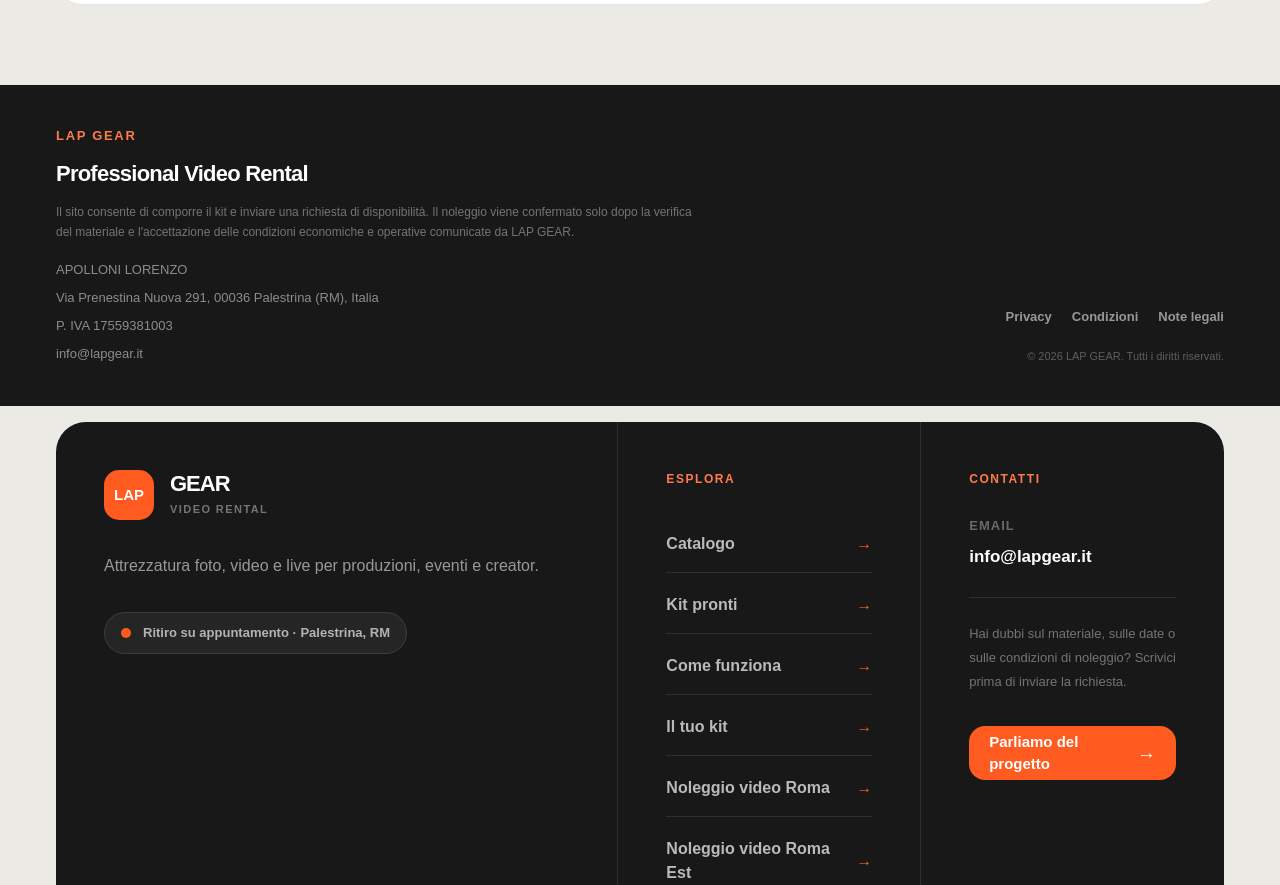
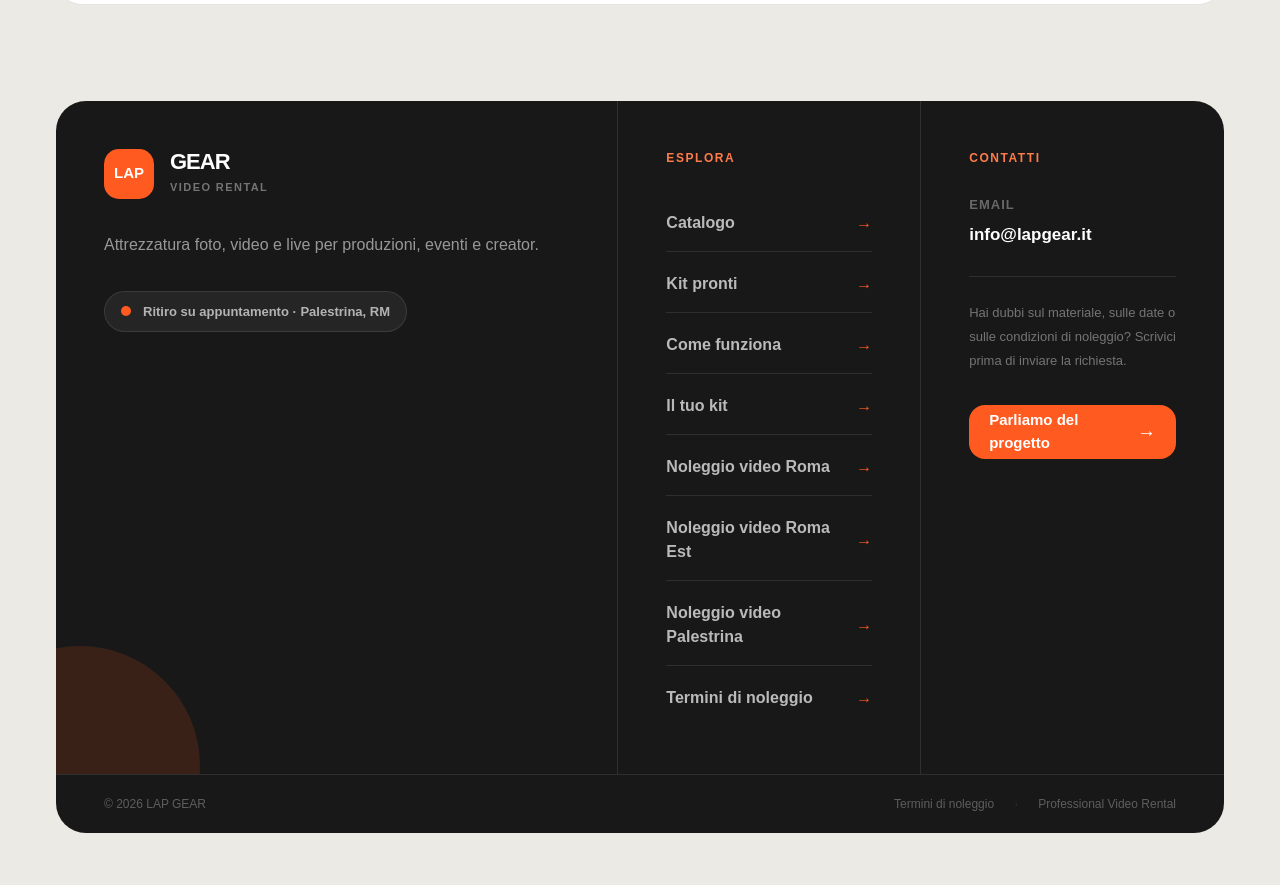
Before and after one commit to itslolloooo/lap-gear, a Next.js app: page / in a window 1280 px wide. Shown: the part 1877-2762 px from the top of the page. After the commit the page ends 2734 px from the top, so only its background shows below. Built offline with nearby package versions, Linux system fonts and the light colour scheme; no server answers.

Commit message:
Footer UX: remove duplicate legal footer

```diff
--- a/app/layout.tsx
+++ b/app/layout.tsx
@@ -3,7 +3,6 @@
 import { RentalProvider } from "@/components/RentalProvider";
 import { Header } from "@/components/Header";
 import { Footer } from "@/components/Footer";
-import { LegalFooter } from "@/components/LegalFooter";
 
 
 export const metadata: Metadata = {
@@ -45,7 +44,6 @@
         <RentalProvider>
           <Header />
           {children}
-          <LegalFooter />
           <Footer />
         </RentalProvider>
       </body>
```
